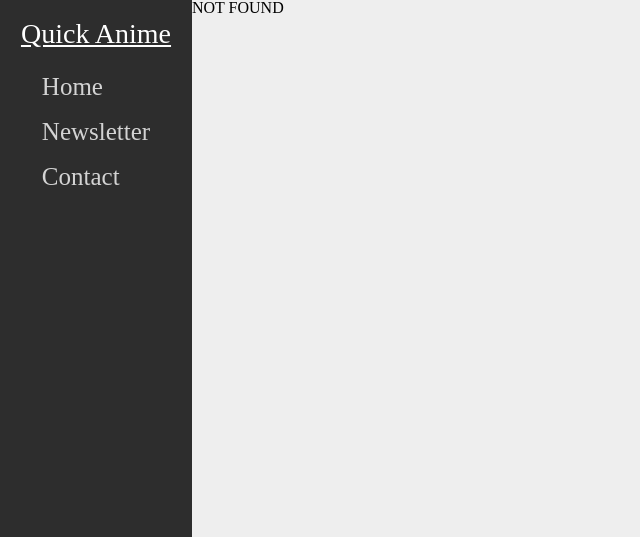
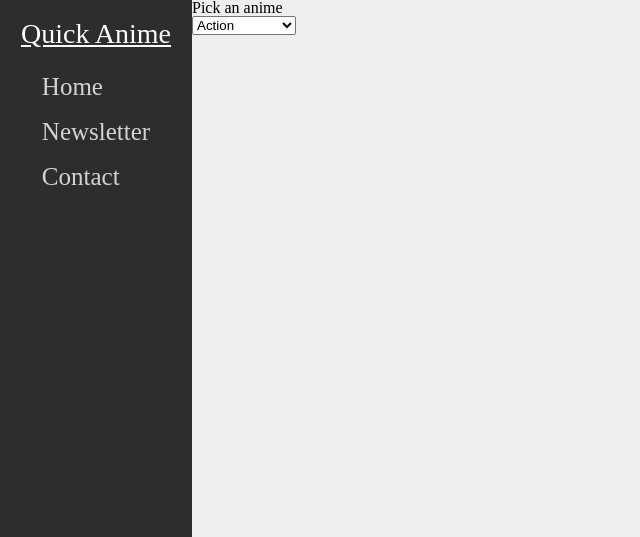
Before and after one commit to Joey-Robinson/quick-anime, a Gatsby site: page /genres in a window 1280 px wide. Before the commit this address had no page. Shown: the top 537 px of the page, without its empty margins (0-640 px from the left). Built offline with nearby package versions, Linux system fonts and the light colour scheme; Gatsby itself is replaced by a stand-in of ours.

Commit message:
I have no idea tbh.

```diff
--- /dev/null
+++ b/data/genres.json
@@ -0,0 +1,216 @@
+[{
+    "url": "https://api.jikan.moe/v3/genre/anime/1/1",
+    "genre": "Action",
+    "slug": "Action"
+  },
+  {
+    "url": "https://api.jikan.moe/v3/genre/anime/2/1",
+    "genre": "Adventure",
+    "slug": "Adventure"
+  },
+  {
+    "url": "https://api.jikan.moe/v3/genre/anime/3/1",
+    "genre": "Cars",
+    "slug": "Cars"
+  },
+  {
+    "url": "https://api.jikan.moe/v3/genre/anime/4/1",
+    "genre": "Comedy",
+    "slug": "Comedy"
+  },
+  {
+    "url": "https://api.jikan.moe/v3/genre/anime/5/1",
+    "genre": "Dementia",
+    "slug": "Dementia"
+  },
+  {
+    "url": "https://api.jikan.moe/v3/genre/anime/6/1",
+    "genre": "Demons",
+    "slug": "Demons"
+  },
+  {
+    "url": "https://api.jikan.moe/v3/genre/anime/7/1",
+    "genre": "Mystery",
+    "slug": "Mystery"
+  },
+  {
+    "url": "https://api.jikan.moe/v3/genre/anime/8/1",
+    "genre": "Drama",
+    "slug": "Drama"
+  },
+  {
+    "url": "https://api.jikan.moe/v3/genre/anime/9/1",
+    "genre": "Ecchi",
+    "slug": "Ecchi"
+  },
+  {
+    "url": "https://api.jikan.moe/v3/genre/anime/10/1",
+    "genre": "Fantasy",
+    "slug": "Fantasy"
+  },
+  {
+    "url": "https://api.jikan.moe/v3/genre/anime/11/1",
+    "genre": "Game",
+    "slug": "Game"
+  },
+  {
+    "url": "https://api.jikan.moe/v3/genre/anime/12/1",
+    "genre": "Hentai",
+    "slug": "Hentai"
+  },
+  {
+    "url": "https://api.jikan.moe/v3/genre/anime/13/1",
+    "genre": "Historical",
+    "slug": "Historical"
+  },
+  {
+    "url": "https://api.jikan.moe/v3/genre/anime/14/1",
+    "genre": "Horror",
+    "slug": "Horror"
+  },
+  {
+    "url": "https://api.jikan.moe/v3/genre/anime/15/1",
+    "genre": "Kids",
+    "slug": "Kids"
+  },
+  {
+    "url": "https://api.jikan.moe/v3/genre/anime/16/1",
+    "genre": "Magic",
+    "slug": "Magic"
+  },
+  {
+    "url": "https://api.jikan.moe/v3/genre/anime/17/1",
+    "genre": "Martial Arts",
+    "slug": "Martial Arts"
+  },
+  {
+    "url": "https://api.jikan.moe/v3/genre/anime/18/1",
+    "genre": "Mecha",
+    "slug": "Mecha"
+  },
+  {
+    "url": "https://api.jikan.moe/v3/genre/anime/19/1",
+    "genre": "Music",
+    "slug": "Music"
+  },
+  {
+    "url": "https://api.jikan.moe/v3/genre/anime/20/1",
+    "genre": "Parody",
+    "slug": "Parody"
+  },
+  {
+    "url": "https://api.jikan.moe/v3/genre/anime/21/1",
+    "genre": "Samurai",
+    "slug": "Samurai"
+  },
+  {
+    "url": "https://api.jikan.moe/v3/genre/anime/22/1",
+    "genre": "Romance",
+    "slug": "Romance"
+  },
+  {
+    "url": "https://api.jikan.moe/v3/genre/anime/23/1",
+    "genre": "School",
+    "slug": "School"
+  },
+  {
+    "url": "https://api.jikan.moe/v3/genre/anime/24/1",
+    "genre": "Sci-Fi",
+    "slug": "Sci-Fi"
+  },
+  {
+    "url": "https://api.jikan.moe/v3/genre/anime/25/1",
+    "genre": "Shoujo",
+    "slug": "Shoujo"
+  },
+  {
+    "url": "https://api.jikan.moe/v3/genre/anime/26/1",
+    "genre": "Shoujo-Ai",
+    "slug": "Shoujo-Ai"
+  },
+  {
+    "url": "https://api.jikan.moe/v3/genre/anime/27/1",
+    "genre": "Shounen",
+    "slug": "Shounen"
+  },
+  {
+    "url": "https://api.jikan.moe/v3/genre/anime/28/1",
+    "genre": "Shounen-Ai",
+    "slug": "Shounen-Ai"
+  },
+  {
+    "url": "https://api.jikan.moe/v3/genre/anime/29/1",
+    "genre": "Space",
+    "slug": "Space"
+  },
+  {
+    "url": "https://api.jikan.moe/v3/genre/anime/30/1",
+    "genre": "Sports",
+    "slug": "Sports"
+  },
+  {
+    "url": "https://api.jikan.moe/v3/genre/anime/31/1",
+    "genre": "Super Power",
+    "slug": "Super Power"
+  },
+  {
+    "url": "https://api.jikan.moe/v3/genre/anime/32/1",
+    "genre": "Vampire",
+    "slug": "Vampire"
+  },
+  {
+    "url": "https://api.jikan.moe/v3/genre/anime/33/1",
+    "genre": "Yaoi",
+    "slug": "Yaoi"
+  },
+  {
+    "url": "https://api.jikan.moe/v3/genre/anime/34/1",
+    "genre": "Yuri",
+    "slug": "Yuri"
+  },
+  {
+    "url": "https://api.jikan.moe/v3/genre/anime/35/1",
+    "genre": "Harem",
+    "slug": "Harem"
+  },
+  {
+    "url": "https://api.jikan.moe/v3/genre/anime/36/1",
+    "genre": "Slice Of Life",
+    "slug": "Slice Of Life"
+  },
+  {
+    "url": "https://api.jikan.moe/v3/genre/anime/37/1",
+    "genre": "Supernatural",
+    "slug": "Supernatural"
+  },
+  {
+    "url": "https://api.jikan.moe/v3/genre/anime/38/1",
+    "genre": "Military",
+    "slug": "Military"
+  },
+  {
+    "url": "https://api.jikan.moe/v3/genre/anime/39/1",
+    "genre": "Police",
+    "slug": "Police"
+  },
+  {
+    "url": "https://api.jikan.moe/v3/genre/anime/40/1",
+    "genre": "Psychological",
+    "slug": "Psychological"
+  },
+  {
+    "url": "https://api.jikan.moe/v3/genre/anime/41/1",
+    "genre": "Thriller",
+    "slug": "Thriller"
+  },
+  {
+    "url": "https://api.jikan.moe/v3/genre/anime/42/1",
+    "genre": "Seinen",
+    "slug": "Seinen"
+  },
+  {
+    "url": "https://api.jikan.moe/v3/genre/anime/43/1",
+    "genre": "Josei",
+    "slug": "Josei"
+  }
+]
--- a/gatsby-config.js
+++ b/gatsby-config.js
@@ -17,6 +17,14 @@ module.exports = {
     `gatsby-transformer-sharp`,
     `gatsby-plugin-sharp`,
     {
+      resolve: "gatsby-source-filesystem",
+      options: {
+        name: "project",
+        path: "./data",
+      },
+    },
+    "gatsby-transformer-json",
+    {
       resolve: `gatsby-plugin-manifest`,
       options: {
         name: `gatsby-starter-default`,
--- a/package.json
+++ b/package.json
@@ -15,6 +15,7 @@
     "gatsby-plugin-sass": "^2.1.27",
     "gatsby-plugin-sharp": "^2.4.3",
     "gatsby-source-filesystem": "^2.1.46",
+    "gatsby-transformer-json": "^2.2.26",
     "gatsby-transformer-sharp": "^2.3.13",
     "node-sass": "^4.13.1",
     "prop-types": "^15.7.2",
--- /dev/null
+++ b/src/components/genres/genre.preview.js
@@ -0,0 +1,9 @@
+import React from "react"
+
+const GenrePreview = ({ url, genre }) => (
+  <option defaultValue={1} key={url} value={genre}>
+    {genre}
+  </option>
+)
+
+export default GenrePreview
--- /dev/null
+++ b/src/pages/genres.js
@@ -0,0 +1,48 @@
+import React from "react"
+import { graphql, useStaticQuery } from "gatsby"
+import Layout from "../components/layout"
+import SEO from "../components/seo"
+import GenrePreview from "../components/genres/genre.preview"
+
+const Genres = () => {
+  const data = useStaticQuery(graphql`
+    {
+      allGenresJson {
+        edges {
+          node {
+            slug
+            url
+            genre
+          }
+        }
+      }
+    }
+  `)
+  const projects = data.allGenresJson.edges
+  return (
+    <Layout>
+      <SEO title="Genres" />
+      <section className="genre">
+        <div>
+          <label>Pick an anime</label>
+          <br />
+          <select>
+            {projects.map(({ node: yeet }) => {
+              const slug = yeet.slug
+              const link = yeet.url
+              const genre = yeet.genre
+
+              return (
+                <>
+                  <GenrePreview key={slug} url={link} genre={genre} />
+                </>
+              )
+            })}
+          </select>
+        </div>
+      </section>
+    </Layout>
+  )
+}
+
+export default Genres
--- a/src/pages/index.js
+++ b/src/pages/index.js
@@ -2,11 +2,12 @@ import React from "react"
 import Layout from "../components/layout"
 import SEO from "../components/seo"
 import AnimeApi from "../components/api/anime.api"
+import Genres from "../components/genres/genre.api"
 
 const IndexPage = () => (
   <Layout>
     <SEO title="Home" />
-    <AnimeApi />
+    <Genres />
   </Layout>
 )
 
--- /dev/null
+++ b/src/styles/layouts/_genre.scss
@@ -0,0 +1,16 @@
+.genre {
+  display: flex;
+  flex-direction: row;
+  flex-wrap: wrap;
+
+  h3 {
+    font-size: 24px;
+    font-weight: bolder;
+  }
+}
+
+.preview {
+  display: grid;
+  // grid-template-columns: repeat(auto-fill, minmax(10rem, 1fr));
+  grid-template-columns: repeat(auto-fit, minmax(min(15rem, 45rem), 1fr));
+}
--- a/src/styles/main.scss
+++ b/src/styles/main.scss
@@ -5,6 +5,7 @@
 @import "./components/header";
 @import "./components/nav";
 // Layouts
+@import './layouts/genre';
 @import "./layouts/primary";
 // Pages
 @import './pages/animepage';
--- a/src/styles/pages/_animepage.scss
+++ b/src/styles/pages/_animepage.scss
@@ -6,6 +6,7 @@
   h1 {
     font-weight: bolder;
     font-size: 36px;
+    grid-row: 2;
     grid-column: 1 / -1;
     justify-self: center;
     align-self: end;
@@ -82,6 +83,7 @@
   margin: 0;
   display: flex;
   flex-direction: column;
+
   li:last-child {
     padding: 0 0 2px 0;
   }
```
Also changed, not shown: gatsby-node.js (+25 -6 lines), src/components/genres/genre.api.js (added, +31 -0 lines), src/components/genres/genre.layout.js (added, +9 -0 lines), src/templates/genre.template.js (added, +30 -0 lines), 1 other file.
